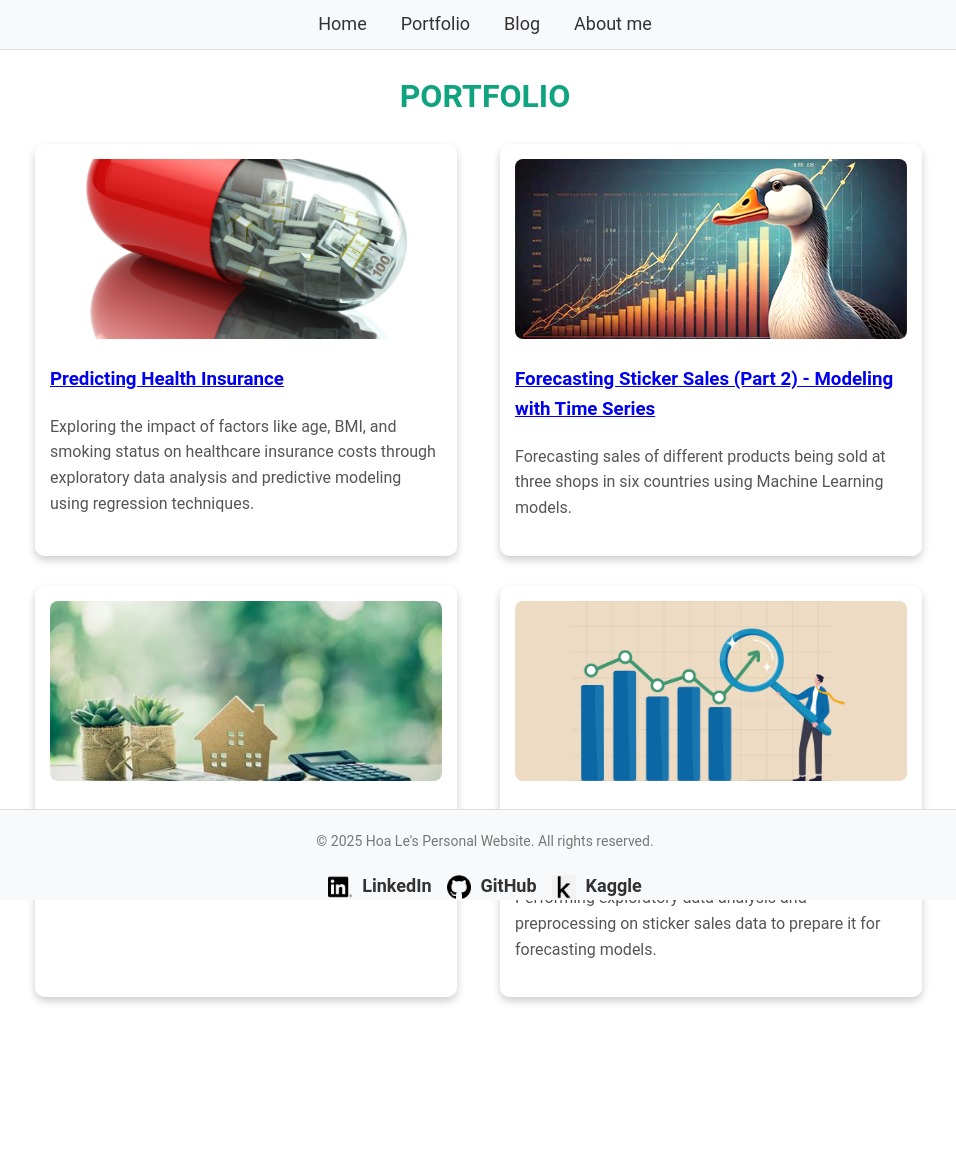
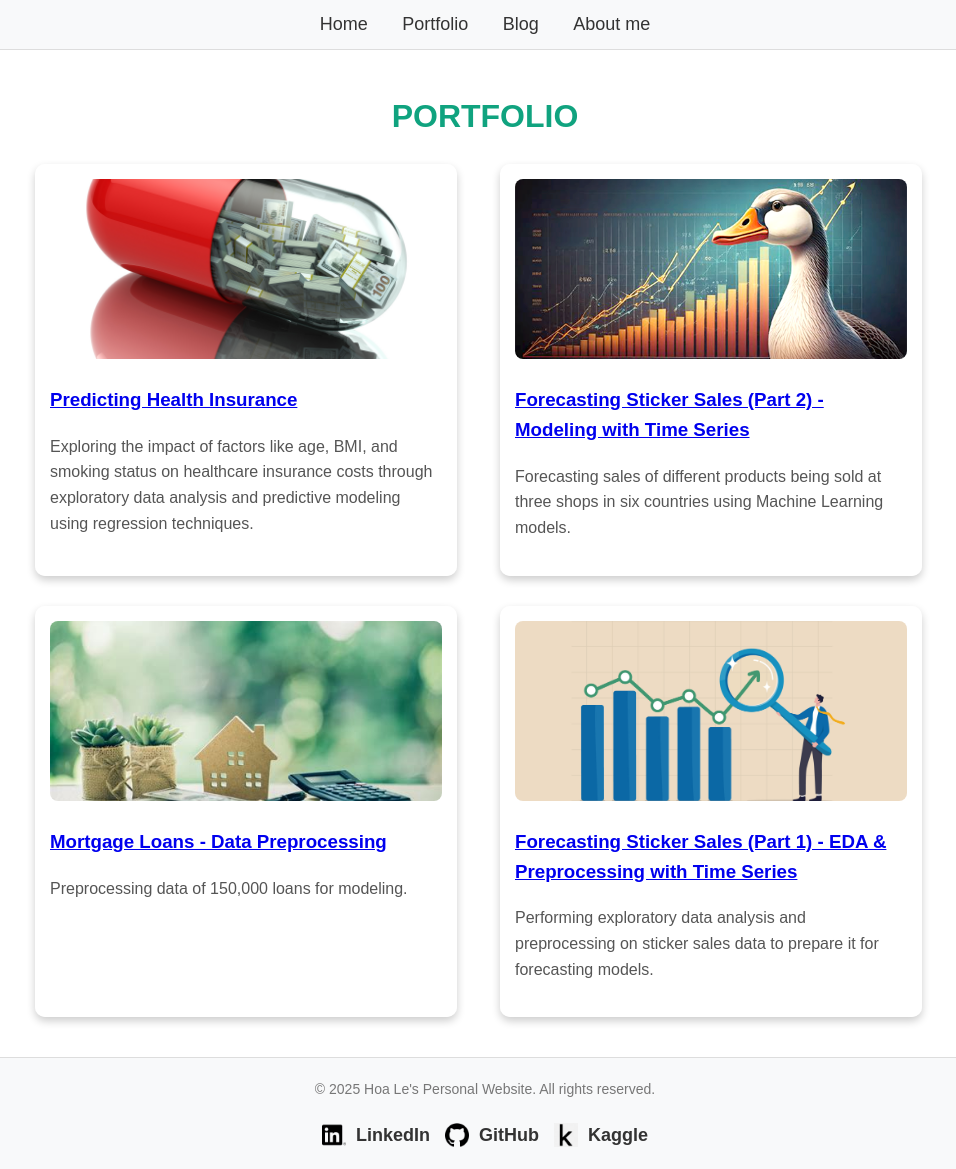
Before and after one commit to Hoale2908/hoale2908.github.io, a Jekyll site: the page built from portfolio.html, in a window 1280 px wide. Shown: the whole page, without its empty margins (155-1111 px from the left). Built offline with Jekyll 4.4.1, drawn with Linux system fonts in a browser that asks for light colours.

Commit message:
Refactor layout structure: wrap main content and footer in a flex container for improved layout and consistency; update global styles to use Arial font and ensure footer positioning

```diff
--- a/_layouts/default.html
+++ b/_layouts/default.html
@@ -151,6 +151,8 @@
     </script>
 
     <body>
+        <div class="wrapper">
+
             <!-- Navigation Bar -->
             <div class="nav-bar">
                 <a href="{{ '/' | relative_url }}">Home</a>
@@ -182,5 +184,8 @@
                     </a>
                 </div>
             </footer>
+
+        </div>
+
     </body>
 </html>
--- a/_layouts/homepage.html
+++ b/_layouts/homepage.html
@@ -126,6 +126,7 @@
     </script>
 
     <body>
+        <div class="wrapper">
 
             <main>
                 <!-- Single container wrapping the content -->
@@ -150,5 +151,8 @@
                     </a>
                 </div>
             </footer>
+
+        </div>
+
     </body>
 </html>
--- a/_layouts/portfolio_layout.html
+++ b/_layouts/portfolio_layout.html
@@ -8,7 +8,7 @@
         <style>
             /* Global minimalist styles */
             body {
-                font-family: "Roboto", sans-serif;
+                font-family: "Arial", sans-serif;
                 line-height: 1.6;
                 margin: 0;
                 padding: 0;
@@ -141,7 +141,10 @@
     </script>
 
     <body>
-        <!-- Navigation Bar -->
+
+        <div class="wrapper">
+
+            <!-- Navigation Bar -->
         <div class="nav-bar">
             <a href="{{ '/' | relative_url }}">Home</a>
             <a href="{{ '/portfolio' | relative_url }}">Portfolio</a>
@@ -172,5 +175,8 @@
                 </a>
             </div>
         </footer>
+
+        </div>
+
     </body>
 </html>
--- a/assets/styles.css
+++ b/assets/styles.css
@@ -1,4 +1,12 @@
 /* Global Styles */
+html, body {
+  height: 100%;
+  margin: 0;
+  padding: 0;
+  display: flex;
+  flex-direction: column;
+}
+
 body {
   font-family: "Helvetica", Arial, sans-serif;
   line-height: 1.6;
@@ -14,6 +22,13 @@ body {
   max-width: 900px;
   margin: 0 auto;
   padding: 40px;
+  flex: 1; /* Pushes the footer down */
+}
+
+.wrapper {
+  display: flex;
+  flex-direction: column;
+  min-height: 100vh; /* Full viewport height */
 }
 
 /* Header (Menu Bar) */
@@ -47,14 +62,10 @@ header nav a:hover {
 /* Footer */
 
 footer {
-  position: absolute;
-  bottom: 0;
+  text-align: center;
   width: 100%;
-  height: 50px; /* Adjust as needed */
-  text-align: center;
   background-color: #f1f1f1;
   padding: 20px 0;
-  margin-top: 40px;
 }
 
 footer a:hover {
```
Also changed, not shown: 1 other file. Lines whose indentation alone changed are shown as unchanged.
